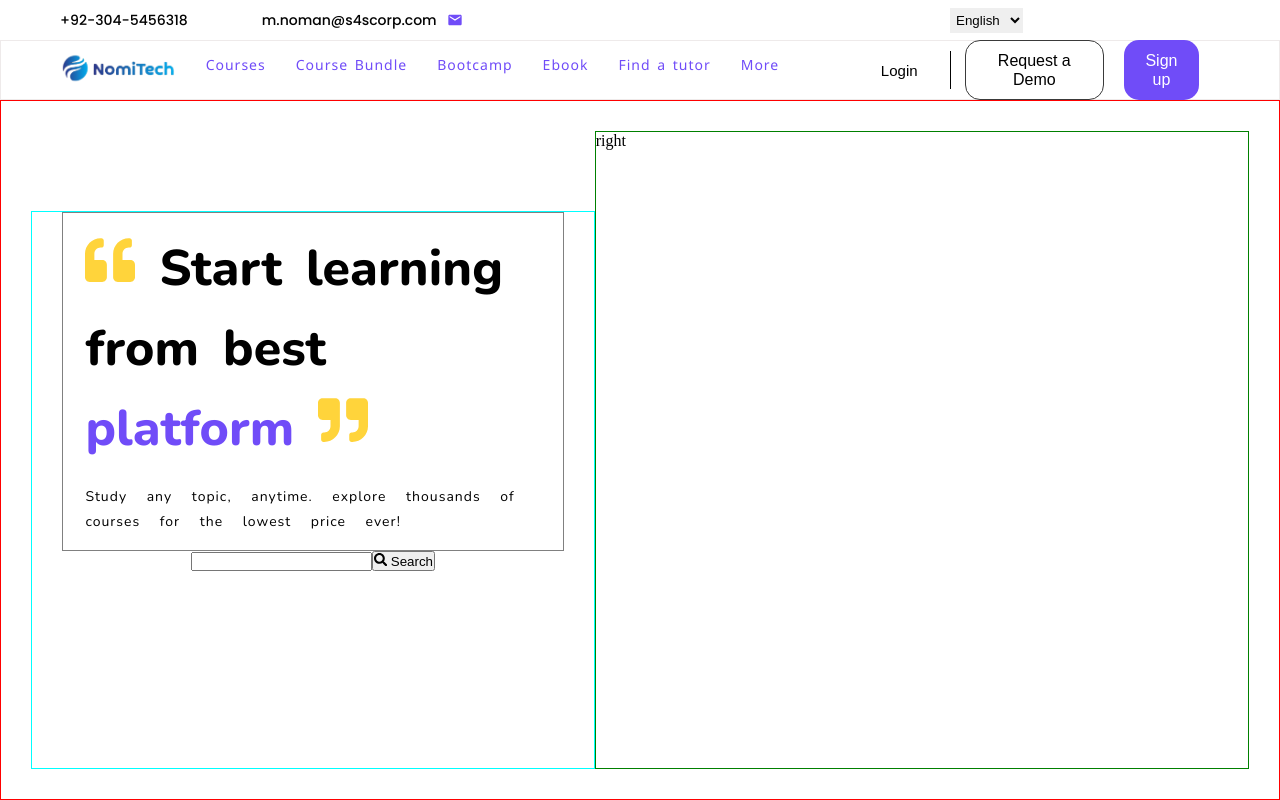
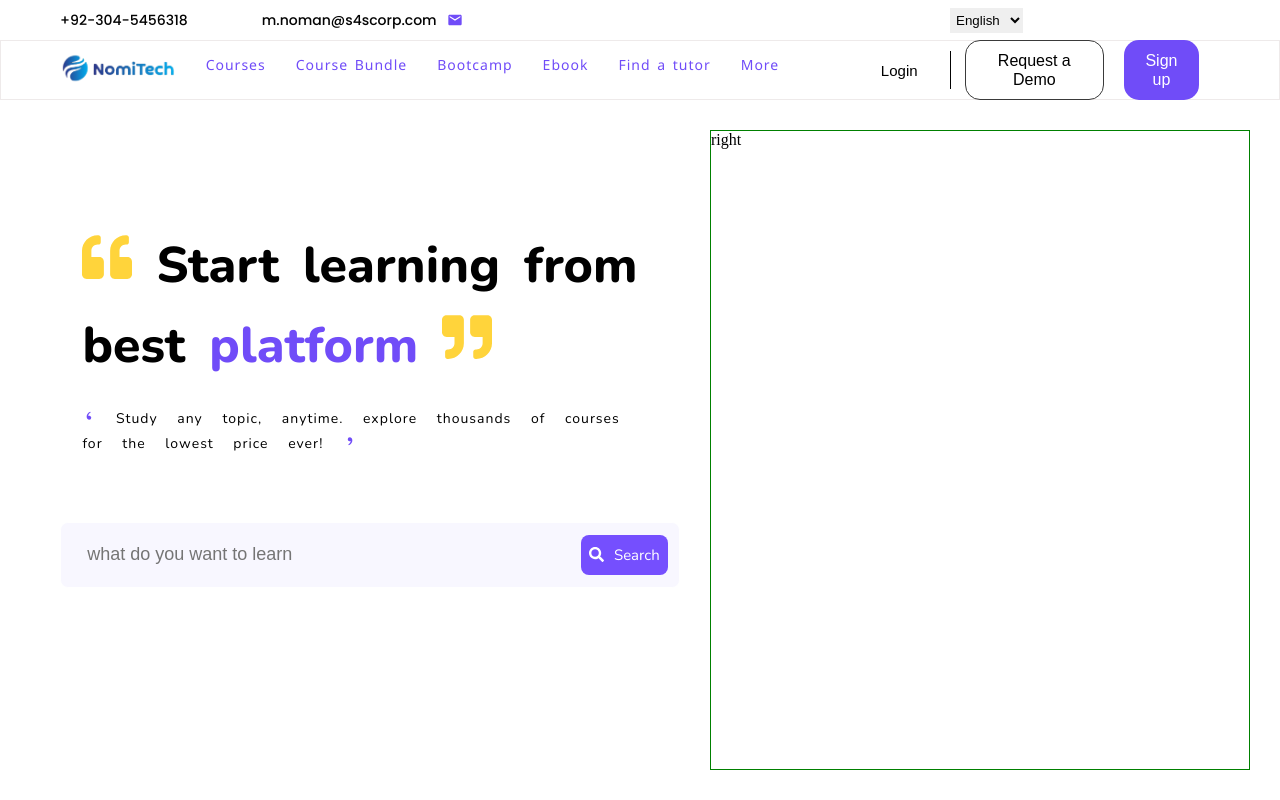
Before and after one commit to Noman-Nom/LLM-DEMO, a React (Vite) app: page / in a window 1280 px wide. Built offline with nearby package versions, Linux system fonts and the light colour scheme; some icons are missing.

Commit message:
header section

```diff
--- a/src/Components/Header/Header.jsx
+++ b/src/Components/Header/Header.jsx
@@ -2,6 +2,8 @@ import React from 'react'
 import './Header.scss'
 import { FaQuoteLeft, FaQuoteRight } from "react-icons/fa";
 import { FaSearch } from "react-icons/fa";
+import { RiSingleQuotesL } from "react-icons/ri";
+import { RiSingleQuotesR } from "react-icons/ri";
 
 
 const Header = () => {
@@ -10,12 +12,12 @@ const Header = () => {
             <div className="left">
                 <div className="left__content">
                     <h1><FaQuoteLeft /> Start learning from best <span> platform </span> <FaQuoteRight /></h1>
-                    <p>Study any topic, anytime. explore thousands of courses for the lowest price ever!</p>
+                    <p> <RiSingleQuotesL/> Study any topic, anytime. explore thousands of courses for the lowest price ever! <RiSingleQuotesR/></p>
                 </div>
 
                 <div className="left__form">
                     <div className="form">
-                        <input type="text" />
+                        <input placeholder='what do you want to learn' type="text" />
                         <button><FaSearch/> Search  </button>
                     </div>
                 </div>
--- a/src/Components/Header/Header.scss
+++ b/src/Components/Header/Header.scss
@@ -3,7 +3,7 @@
     padding: 30px;
     display: flex;
     flex-direction: row;
-    border: 1px solid red;
+    // border: 1px solid red;
     width: 100%;
     height: calc(100vh - 100px );
 
@@ -11,7 +11,7 @@
     .left{
 
         flex: 1;
-        border: 1px solid aqua;
+        // border: 1px solid aqua;
         display: flex;
         flex-direction: column;
         // justify-content: center;
@@ -24,7 +24,7 @@
             flex-direction: column;
             align-items: center;
             justify-content: center;
-            border: 1px solid grey;
+            // border: 1px solid grey;
             padding: 1rem 1.4rem;
 
             h1{
@@ -46,18 +46,72 @@
 
             }
             p{
-                margin-top: 15px;
+                margin-top: 20px;
                 font-size: 14px;
                 line-height: 25px;
                 font-weight: 500;
                 word-spacing: 15px;
                 letter-spacing: 1px;
-                font-family: var(--gray-color1);
+                // font-family: var(--gray-color1);
                 font-family: 'Nunito', sans-serif;
 
+
+                svg{
+                    color: var(--new-color);
+                }
             }
         }
 
+
+        .left__form{
+            width: 620px;
+
+            .form{
+                // border: 1px solid rgb(207, 22, 22);
+                width: 620px;
+                border-radius: 8px;
+                border: 1px solid var(--white-color);
+
+                display: flex;
+                justify-content: center;
+                align-items: center;
+                flex-direction: row;
+                width: 620px;
+                padding: .4rem .7rem;
+
+                margin-top: 50px ;
+                background-color: #F8F7FF;
+
+                input{
+                    border: 0;
+                    outline: 0;
+                    padding: 15px 15px;
+                    width: 100%;
+                    background-color: #F8F7FF;
+                    font-size: 18px;
+                    color: var(--black-color);
+
+                }
+                button{
+
+                    display: flex;
+                    // justify-content: center;
+                    align-items: center;
+                    gap:10px;
+                    color: var(--white-color);
+                    width: 90px;
+                    height: 40px;
+                    border: 0;
+                    outline: 0;
+                    padding: 10px 8px;
+                    font-size: 15px;
+                    font-family: 'Nunito', sans-serif;
+                    cursor: pointer;
+                   background-color: #754FFE;
+                   border-radius: 8px;
+                }
+            }
+        }
     }
     .right{
 
```
